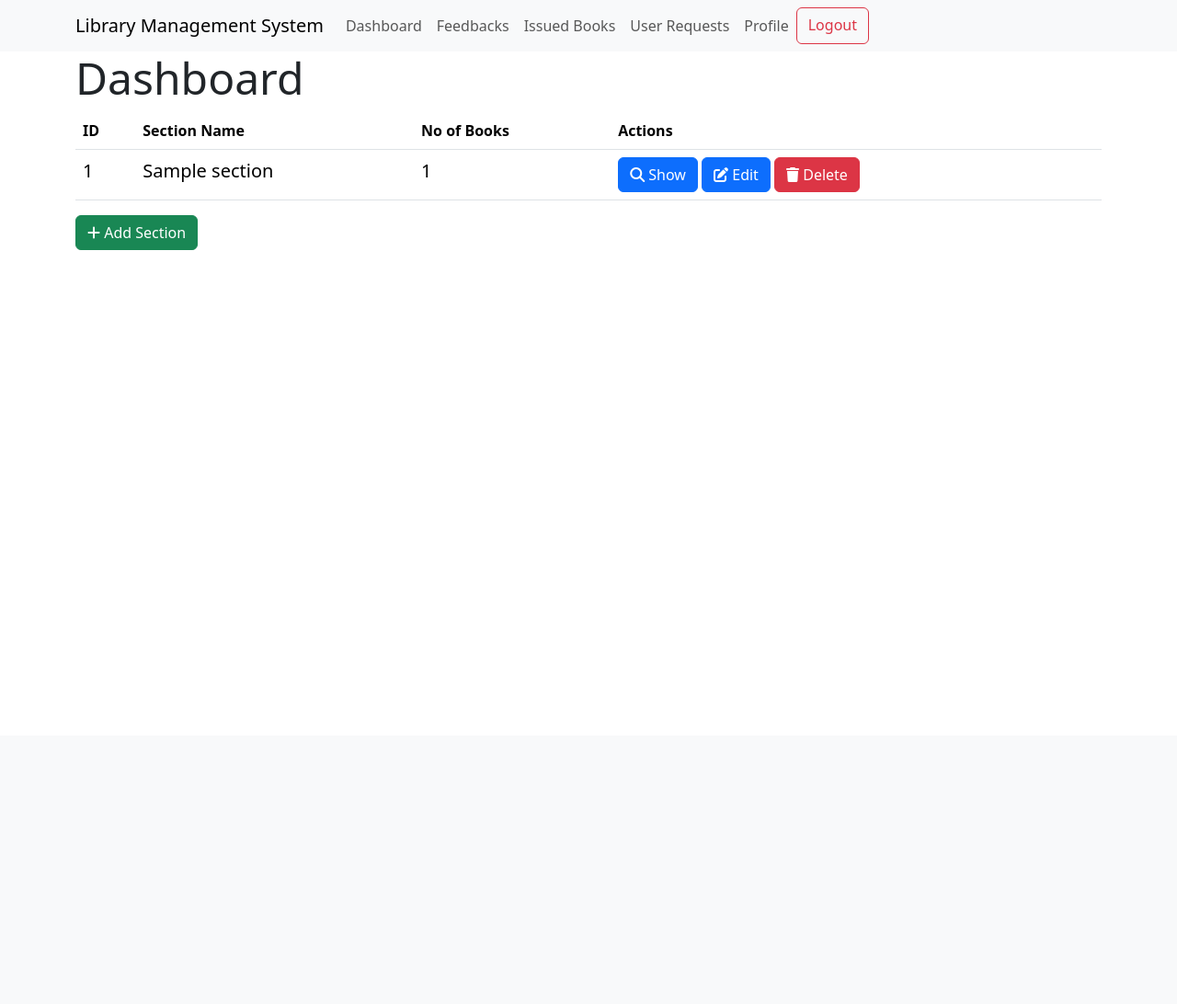
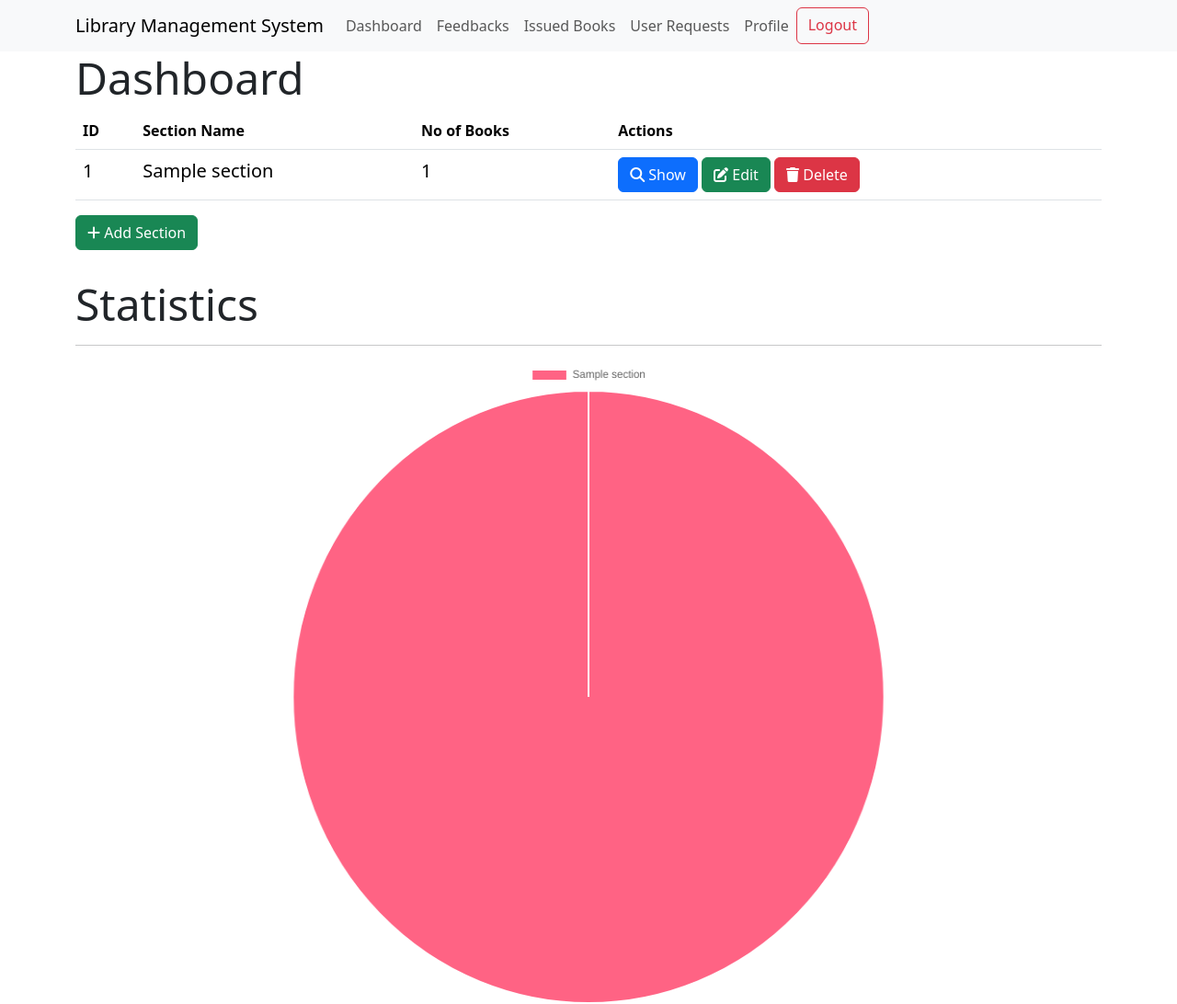
Before and after one commit to rajarshiroydev/modern_application_development_1, a Flask app: page /admin in a window 1280 px wide. Shown: the whole page at 92% size. Before the commit the page ends 272 px from the top, so only its background shows below. Run offline with Flask 3, Linux system fonts and the light colour scheme; a user stored in the database is signed in; tables that the repository leaves empty hold one stand-in row (values such as "Sample post").

Commit message:
made statistics page

```diff
--- a/routes.py
+++ b/routes.py
@@ -185,7 +185,14 @@
 @admin_required
 def admin():
     sections = Section.query.all()
-    return render_template("admin.html", sections=sections)
+    section_names = [section.name for section in sections]
+    section_sizes = [len(section.books) for section in sections]
+    return render_template(
+        "admin.html",
+        sections=sections,
+        section_names=section_names,
+        section_sizes=section_sizes,
+    )
 
 
 @app.route("/section/add")
--- a/templates/admin.html
+++ b/templates/admin.html
@@ -29,7 +29,7 @@
                     <i class="fas fa-search"></i>
                     Show
                 </a>
-                <a href="{{url_for('edit_section', id=section.id)}}" class="btn btn-primary">
+                <a href="{{url_for('edit_section', id=section.id)}}" class="btn btn-success">
                     <i class="fas fa-edit"></i>
                     Edit
                 </a>
@@ -48,12 +48,52 @@
     Add Section
 </a>
 
+<h2 class="display-5 margin">Statistics</h2>
+<hr>
 {% endblock %}
 
 {% block style %}
+
 <style>
     .font {
         font-size: 20px;
     }
+
+    .margin {
+        margin-top: 30px;
+    }
+
+    #myChart {
+        width: 700px;
+        height: 700px;
+    }
 </style>
 {% endblock %}
+
+{% block script %}
+<div>
+    <canvas class="container" id="myChart"></canvas>
+</div>
+
+<script src="https://cdn.jsdelivr.net/npm/chart.js"></script>
+<script>
+    const ctx = document.getElementById('myChart');
+    new Chart(ctx, {
+        type: 'pie', // Change the type to 'pie'
+        data: {
+            labels: {{ section_names | safe }},
+        datasets: [{
+            label: '# of Products',
+            data: {{ section_sizes }},
+        backgroundColor: [ // Add backgroundColor for each slice
+            'rgb(255, 99, 132)',
+            'rgb(54, 162, 235)',
+            'rgb(255, 205, 86)'
+            // Add more colors as needed
+        ],
+        hoverOffset: 4
+        }]
+    },
+});
+</script>
+{% endblock %}
```
Also changed, not shown: instance/db.sqlite3.
